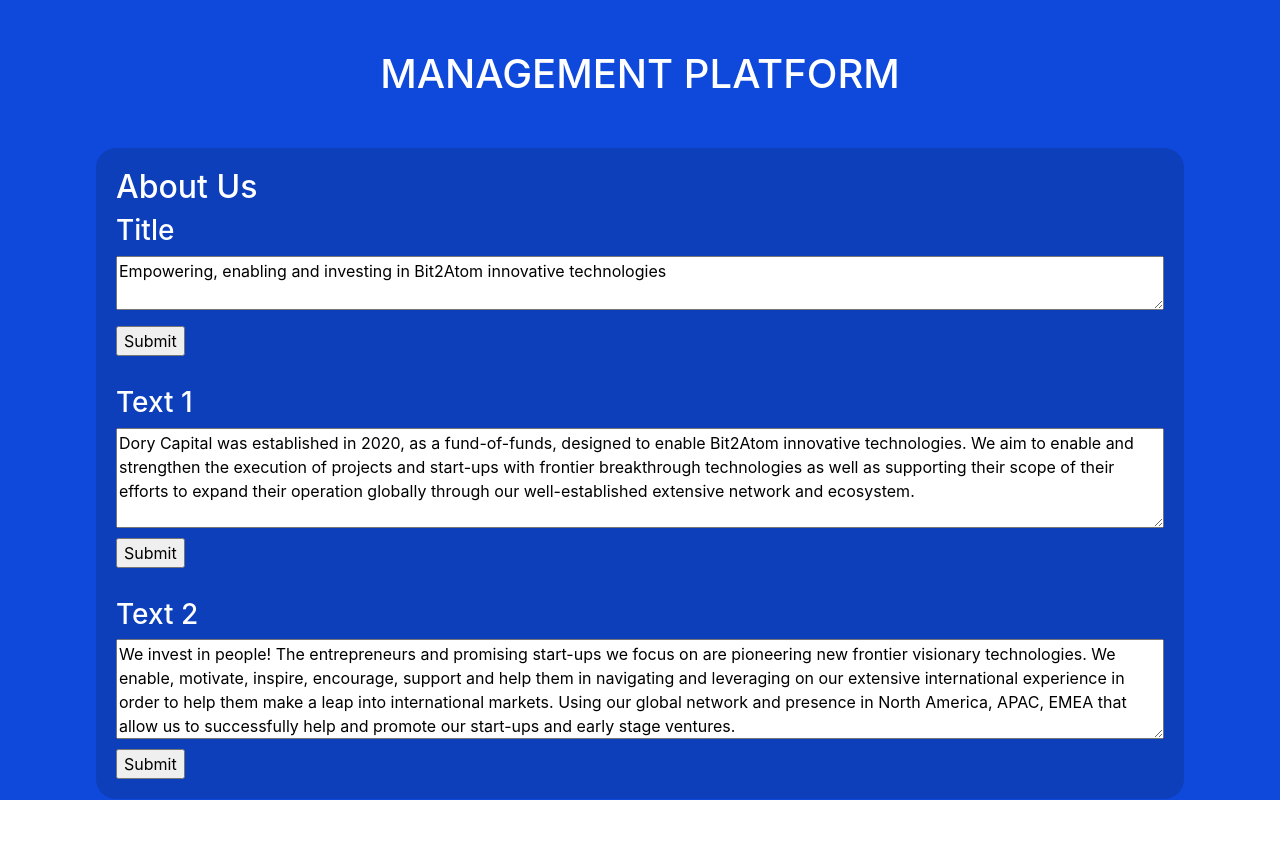
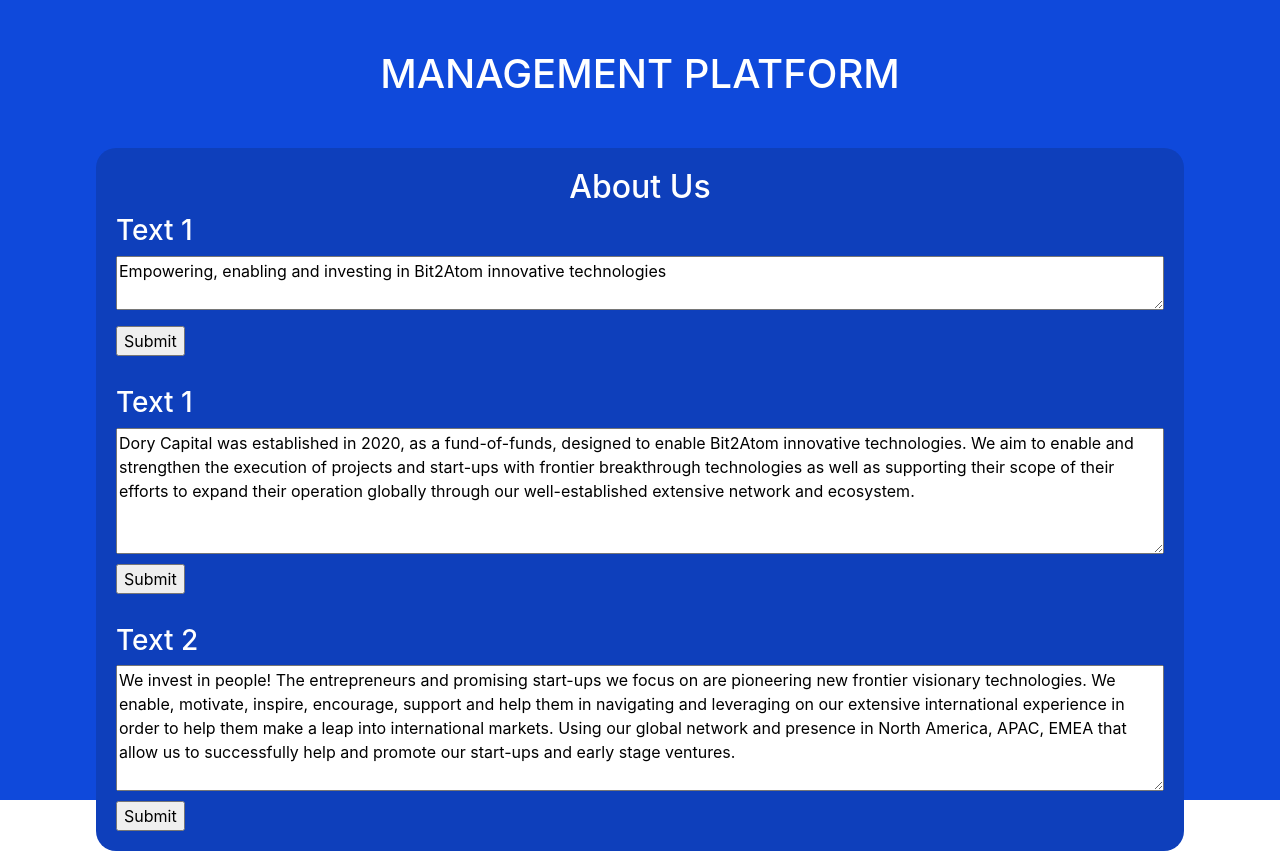
Before and after one commit to yambakshi/dory-capital, an Angular app in the folder client/: page /admin in a window 1280 px wide. Before the commit the page ends 800 px from the top, so only its background shows below. Built offline with nearby package versions, Linux system fonts and the light colour scheme; no server answers.

Commit message:
Implemented About Section

```diff
--- a/client/src/app/components/management-platform/management-platform.component.common.scss
+++ b/client/src/app/components/management-platform/management-platform.component.common.scss
@@ -15,6 +15,7 @@
             width: 100%;
 
             > .management-title {
+                text-align: center;
                 margin: 50px 0px;
             }
         }
@@ -23,6 +24,12 @@
             background-color: rgb(14, 63, 187);
             border-radius: 20px;
             padding: 20px;
+
+            > .management-about-title-container {
+                > .management-about-title {
+                    text-align: center;
+                }
+            }
 
             > .about-title-container {
                 margin-bottom: 30px;
@@ -39,7 +46,6 @@
                 > .about-text-1 {
                     display: flex;
                     width: 100%;
-                    height: 100px;
                     margin-bottom: 10px;
                 }
             }
@@ -48,7 +54,6 @@
                 > .about-text-2 {
                     display: flex;
                     width: 100%;
-                    height: 100px;
                     margin-bottom: 10px;
                 }
             }
--- a/client/src/app/components/management-platform/management-platform.component.html
+++ b/client/src/app/components/management-platform/management-platform.component.html
@@ -7,27 +7,27 @@
             <div class="management-about-title-container">
                 <h2 class="management-about-title">About Us</h2>
             </div>
-            <div class="about-title-container">
-                <div class="section-title-container">
-                    <h3 class="section-title">Title</h3>
-                </div>
-                <textarea class="about-title">{{data.about.title}}</textarea>
-                <input class="submit-button" type="submit" value="Submit">
-            </div>
-            <div class="about-text-1-container">
+            <form class="about-title-container" (ngSubmit)="submit($event, 'about/title')">
                 <div class="section-title-container">
                     <h3 class="section-title">Text 1</h3>
                 </div>
-                <textarea class="about-text-1">{{data.about.text1}}</textarea>
+                <textarea class="about-title" name="value" rows="2" [(ngModel)]="data.about.title" required></textarea>
                 <input class="submit-button" type="submit" value="Submit">
-            </div>
-            <div class="about-text-2-container">
+            </form>
+            <form class="about-text-1-container" (ngSubmit)="submit($event, 'about/text-1')">
+                <div class="section-title-container">
+                    <h3 class="section-title">Text 1</h3>
+                </div>
+                <textarea class="about-text-1" name="value" rows="5" [(ngModel)]="data.about.text1" required></textarea>
+                <input class="submit-button" type="submit" value="Submit">
+            </form>
+            <form class="about-text-2-container" (ngSubmit)="submit($event, 'about/text-2')">
                 <div class="section-title-container">
                     <h3 class="section-title">Text 2</h3>
                 </div>
-                <textarea class="about-text-2">{{data.about.text2}}</textarea>
+                <textarea class="about-text-2" name="value" rows="5" [(ngModel)]="data.about.text2" required></textarea>
                 <input class="submit-button" type="submit" value="Submit">
-            </div>
+            </form>
         </div>
     </div>
 </div>
--- a/client/src/app/components/management-platform/management-platform.component.ts
+++ b/client/src/app/components/management-platform/management-platform.component.ts
@@ -1,4 +1,7 @@
 import { Component, OnInit } from '@angular/core';
+import { HttpClient, HttpErrorResponse } from '@angular/common/http';
+import { throwError } from 'rxjs';
+import { catchError } from 'rxjs/operators';
 
 @Component({
   selector: 'app-management-platform',
@@ -10,15 +13,53 @@
   ]
 })
 export class ManagementPlatformComponent implements OnInit {
-    data: {} = {
+  data = {
     about: {
       title: 'Empowering, enabling and investing in Bit2Atom innovative technologies',
       text1: 'Dory Capital was established in 2020, as a fund-of-funds, designed to enable Bit2Atom innovative technologies. We aim to enable and strengthen the execution of projects and start-ups with frontier breakthrough technologies as well as supporting their scope of their efforts to expand their operation globally through our well-established extensive network and ecosystem.',
       text2: 'We invest in people! The entrepreneurs and promising start-ups we focus on are pioneering new frontier visionary technologies. We enable, motivate, inspire, encourage, support and help them in navigating and leveraging on our extensive international experience in order to help them make a leap into international markets. Using our global network and presence in North America, APAC, EMEA that allow us to successfully help and promote our start-ups and early stage ventures.'
     }
   }
-    constructor() { }
+
+  options: any = {
+    headers: {
+      // 'Access-Control-Allow-Origin': 'https://www.yambakshimusic.com'
+    },
+    responseType: 'json'
+  }
+
+  constructor(private http: HttpClient) { }
 
   ngOnInit(): void {
   }
+
+  submit($event, path: string): void {
+    const url = `${path}`, value = $event.target['value'].value;
+    this.updateText(url, value, this.options).subscribe((data: any) => {
+      console.log(data);
+    })
   }
+
+  updateText(url: string, newText: string, httpOptions: any): any {
+    return this.http.post<string>(url, newText, httpOptions)
+      .pipe(
+        catchError(this.handleError)
+      );
+  }
+
+  private handleError(error: HttpErrorResponse) {
+    if (error.error instanceof ErrorEvent) {
+      // A client-side or network error occurred. Handle it accordingly.
+      console.error('An error occurred:', error.error.message);
+    } else {
+      // The backend returned an unsuccessful response code.
+      // The response body may contain clues as to what went wrong.
+      console.error(
+        `Backend returned code ${error.status}, ` +
+        `body was: ${error.error}`);
+    }
+    // Return an observable with a user-facing error message.
+    return throwError(
+      'Something bad happened; please try again later.');
+  }
+}
```
Also changed, not shown: client/src/app/app.module.ts (+9 -1 lines). Lines whose indentation alone changed are shown as unchanged.
